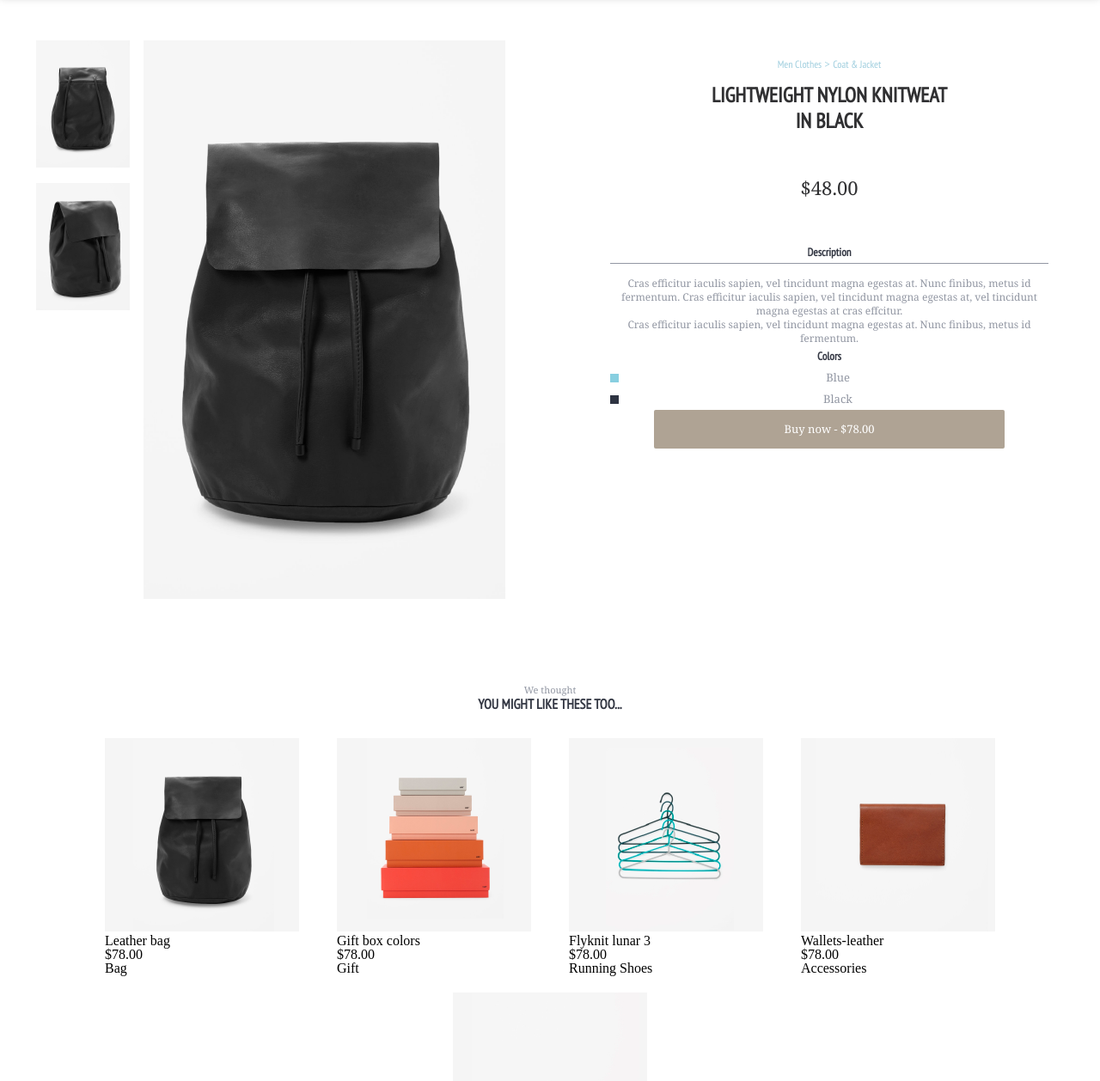
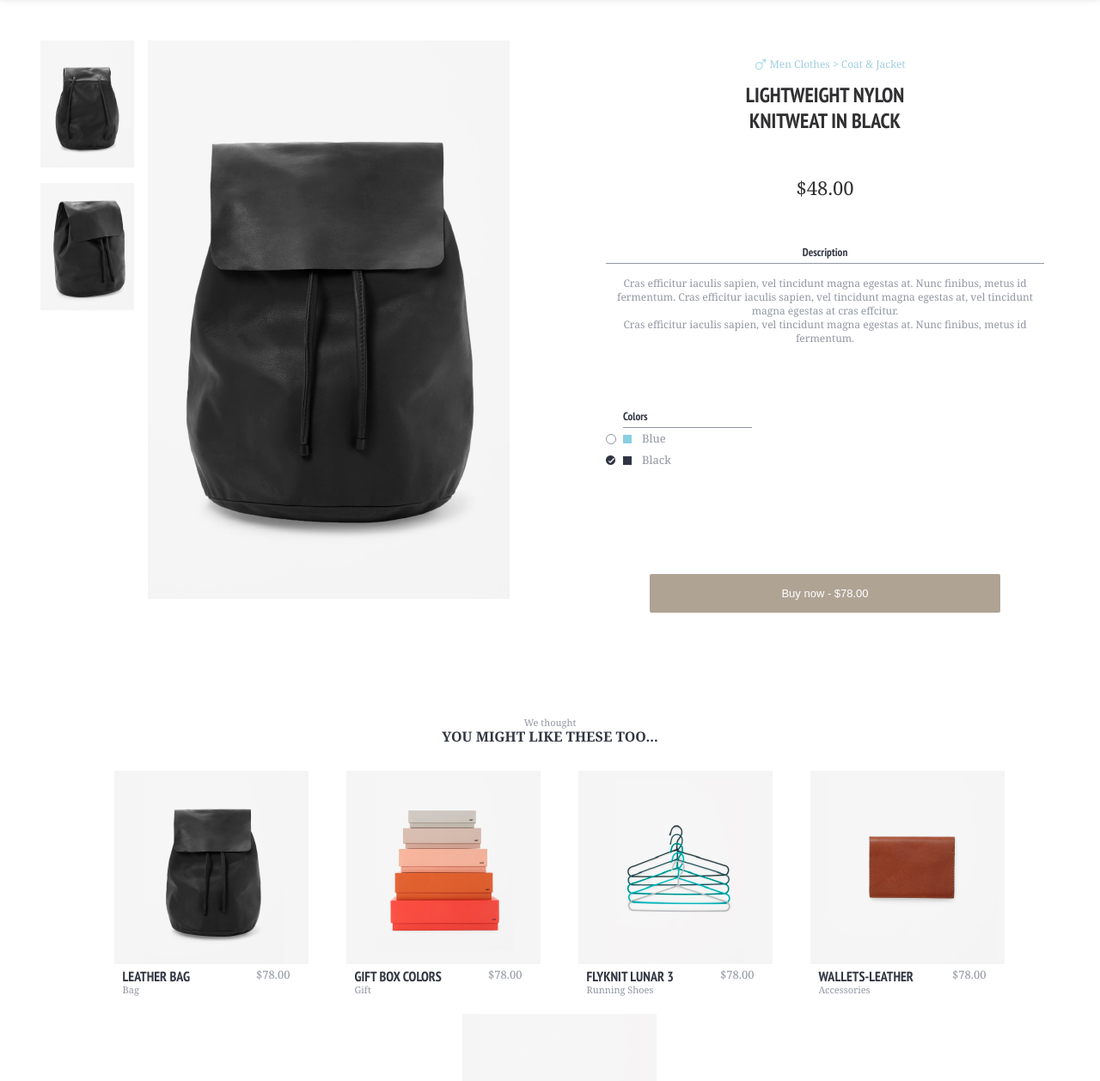
Before and after one commit to Alozi/test, a plain HTML site: page index.html in a window 1280 px wide. Shown: the part 73-1331 px from the top of the page at 86% size. Drawn offline with Linux system fonts and the light colour scheme.

Commit message:
Add icons, sprite, refactoring code

```diff
--- a/css/style.css
+++ b/css/style.css
@@ -1,16 +1,29 @@
-@import url('https://fonts.googleapis.com/css?family=PT+Sans+Narrow');
+@import url('https://fonts.googleapis.com/css?family=PT+Sans+Narrow:400,700');
+
+body {
+	font-family: 'Georgia', serif;
+	font-size: 11px;
+	color: #9297a3;
+}
 
 a {
 	font-family: 'PT Sans Narrow', sans-serif;
+	font-weight: bold;
 	text-decoration: none;
 	cursor: pointer;
+	color: #9297a3;
+}
+
+h2,
+h3 {
+	font-family: 'PT Sans Narrow', sans-serif;
 }
 
 .wrapper {
 	display: grid;
 	grid-template-columns: 1fr 1fr;
 	grid-template-rows: 70px 1fr auto;
-	grid-column-gap: 20px;
+	grid-column-gap: 0px;
 	grid-row-gap: 50px;
 	margin: 0 auto;
 	min-width: 550px;
@@ -37,11 +50,8 @@ header nav li {
 
 header nav a {
 	display: inline-block;
-	color: #9297a3;
 	text-transform: uppercase;
 	line-height: 25px;
-	font-size: 11px;
-	font-weight: bold;
 }
 
 header nav a:hover,
@@ -52,7 +62,7 @@ header nav a:hover,
 
 .login {
 	float: right;
-	height: 100%;
+	height: 70px;
 	width: 100px;
 	padding: 0 30px;
 	border-left: 0.5px solid #9297a3;
@@ -63,8 +73,6 @@ header nav a:hover,
 	margin-top: 25px;
 	line-height: 20px;
 	font-size: 13px;
-	font-weight: bold;
-	color: #9297a3;
 }
 
 .login .active::after {
@@ -85,26 +93,23 @@ header nav a:hover,
 	display: inline-block;
 	float: left;
 	color: #333743;
-	font-weight: bold;
 	line-height: 25px;
 	font-size: 13px;
 	margin-top: 25px;
 }
 
 .cart .amount {
-	height: 25px;
+	height: 30px;
 	width: 25px;
 	font-family: Georgia, serif;
 	line-height: 25px;
-	font-size: 11px;
 	color: #ffffff;
-	background: url(../img/amount-bg.png) no-repeat;
-	background-position: center;
-	margin-left: 8px;
+	background: url(../img/sprites.png) no-repeat -11.5px -8.5px;
+	margin-left: 5px;
 	font-weight: normal;
 }
 
-/* Main */
+/* Galery item */
 
 .galery-item {
 	display: grid;
@@ -129,6 +134,8 @@ header nav a:hover,
 	grid-row: 2 / 3;
 }
 
+/* Description item */
+
 .description-item {
 	margin: 0 auto;
 	max-width: 510px;
@@ -141,11 +148,22 @@ header nav a:hover,
 	color: #9fcede;
 	font-size: 12px;
 	line-height: 16px;
-	font-family: Georgia, serif;
+	margin-left: 13px;
+}
+
+.description-item h1:before {
+	content: "";
+	display: inline-block;
+	vertical-align: middle;
+	background: url(../img/sprites.png) no-repeat -18px -67px;
+	height: 13px;
+	width: 13px;
 }
 
 .description-item h1 a {
+	font-weight: normal;
 	color: #9fcede;
+	font-family: 'Georgia', serif;
 }
 
 .description-item h1 a:hover {
@@ -161,7 +179,6 @@ header nav a:hover,
 	font-weight: bold;
 	width: 280px;
 	margin: 0 auto;
-	font-family: 'PT Sans Narrow', sans-serif;
 	text-transform: uppercase;
 }
 
@@ -170,7 +187,6 @@ header nav a:hover,
 	color: #303032;
 	font-size: 22px;
 	line-height: 25px;
-	font-family: Georgia, serif;
 }
 
 .description-item h3,
@@ -179,15 +195,12 @@ header nav a:hover,
 	font-size: 13px;
 	line-height: 25px;
 	font-weight: bold;
-	font-family: 'PT Sans Narrow', sans-serif;
 }
 
 .description-item p {
 	min-width: 280px;
-	color: #9297a3;
 	font-size: 12px;
 	line-height: 16px;
-	font-family: Georgia, serif;
 	margin: 0 auto;
 }
 
@@ -197,6 +210,14 @@ header nav a:hover,
 }
 
 .color-list {
+	margin-top: 70px;
+	text-align: left;
+}
+
+.color-list h3 {
+	border-bottom: 0.5px solid #9297a3;
+	width: 150px;
+	margin-left: 20px;
 }
 
 .color-list input {
@@ -204,36 +225,62 @@ header nav a:hover,
 }
 
 .color-list label {
+	cursor: pointer;
 	display: block;
-	color: #9297a3;
 	font-size: 13px;
 	line-height: 25px;
-	font-family: Georgia, serif;
 	padding-left: 20px;
+	background: url(../img/sprites.png) no-repeat -18px -110px;
+	vertical-align: middle;
 }
 
-.color-list label[for="blue"] {
-	background: url(../img/rect-blue.png) no-repeat 0;
+.radiobutton:checked + label {
+	background: url(../img/sprites.png) no-repeat -20px -160px;
 }
 
-.color-list label[for="black"] {
-	background: url(../img/rect-black.png) no-repeat 0;
+.color-list label[for="blue"]:before{
+	content: "";
+	display: inline-block;
+	vertical-align: middle;
+	background: url(../img/sprites.png) no-repeat -20px -221px;
+	height: 12px;
+	width: 12px;
+	padding-right: 10px;
+}
+
+.color-list label[for="black"]:before {
+	content: "";
+	display: inline-block;
+	vertical-align: middle;
+	background: url(../img/sprites.png) no-repeat -20px -267px;
+	height: 12px;
+	width: 12px;
+	padding-right: 10px;
 }
 
 button {
 	text-align: center;
 	height: 45px;
 	width: 80%;
-	margin: 0 auto;
+	margin: 120px auto 0 auto;
 	background-color: #afa394;
 	color: #ffffff;
-	font-family: Georgia, serif;
 	font-size: 13px;
 	line-height: 25px;
 	border: none;
 	border-radius: 2px;
+	cursor: pointer;
+
+	transition-property: color, background-color;
+	transition-duration: 1s;
+	animation-timing-function: linear;
 }
 
+button:hover {
+	color: #afa394;
+	border: 1px solid #afa394;
+	background-color: #ffffff;
+}
 
 @media (max-width: 830px) {
 	.galery-item,
@@ -258,24 +305,21 @@ button {
 /* Catalog */
 
 .catalog {
-	padding-top: 50px;
+	padding-top: 70px;
 	grid-column: span 2;
 }
 
 .catalog h2 {
 	text-align: center;
-	color: #9297a3;
-	font-size: 11px;
 	line-height: 16px;
-	font-family: Georgia, serif;
+	font-family: 'Georgia', serif;
 }
 
 .catalog h2 span {
 	color: #333743;
-	font-family: 'PT Sans Narrow', sans-serif;
+
 	text-transform: uppercase;
 	font-size: 16px;
-	font-family: 16px;
 	font-weight: bold;
 }
 
@@ -286,34 +330,36 @@ button {
 	flex-wrap: wrap;
 	margin: 20px auto 0 auto;
 	padding: 0 100px;
-
 }
 
 .catalog-item {
 	box-sizing: border-box;
 	padding: 10px;
+	width: 225px;
 }
 
-/*
 .catalog-item h3 {
+	float: left;
+	max-width: 150px;
+	word-wrap: break-word;
+	margin: 5px 0 0 10px;
+	font-weight: bold;
+	font-size: 16px;
 	color: #333743;
-	font-size: 16px;
-	line-height: 85px;
-	font-weight: bold;
-	font-family: 'PT Sans Narrow', sans-serif;
+	text-transform: uppercase;
 }
 
 .catalog-item strong {
-	color: #9297a3;
+	float: right;
+	max-width: 50px;
+	word-wrap: break-word;
+	margin-top: 5px;
 	font-size: 13px;
-	line-height: 85px;
-	font-family: Georgia, serif;
 }
 
 .catalog-item p {
-	color: #9297a3;
-	font-size: 11px;
-	line-height: 85px;
-	font-family: Georgia, serif;
+	width: 100%;
+	overflow: hidden;
+	margin-left: 10px;
+	line-height: 16px;
 }
-*/
--- a/index.html
+++ b/index.html
@@ -53,9 +53,9 @@
 			<p>Cras efficitur iaculis sapien, vel tincidunt magna egestas at. Nunc finibus, metus id fermentum. </p>
 			<div class="color-list">
 				<h3>Colors</h3>
-				<input type="radio" name="color" value="blue" id="blue">
+				<input class="radiobutton" type="radio" name="color" value="blue" id="blue">
 				<label for="blue">Blue</label>
-				<input type="radio" name="color" value="black" id="black" checked>
+				<input class="radiobutton" type="radio" name="color" value="black" id="black" checked="checked">
 				<label for="black">Black</label>
 			</div>
 			<button>Buy now - &#36;78.00</button>
@@ -81,7 +81,7 @@
 					<p>Gift</p>
 				</div>
 				<div class="catalog-item">
-					<img src="img/flyknit-lunar-3.png" width=226"" height="225" alt="flyknit lunar">
+					<img src="img/flyknit-lunar-3.png" width="226" height="225" alt="flyknit lunar">
 					<h3>Flyknit lunar 3</h3>
 					<strong>&#36;78.00</strong>
 					<p>Running Shoes</p>
```
Also changed, not shown: img/amount-bg.png (deleted), img/check.png (deleted), img/icon-m.png (deleted), img/rect-black.png (deleted), img/rect-blue.png (deleted), img/sprites.png (added).
